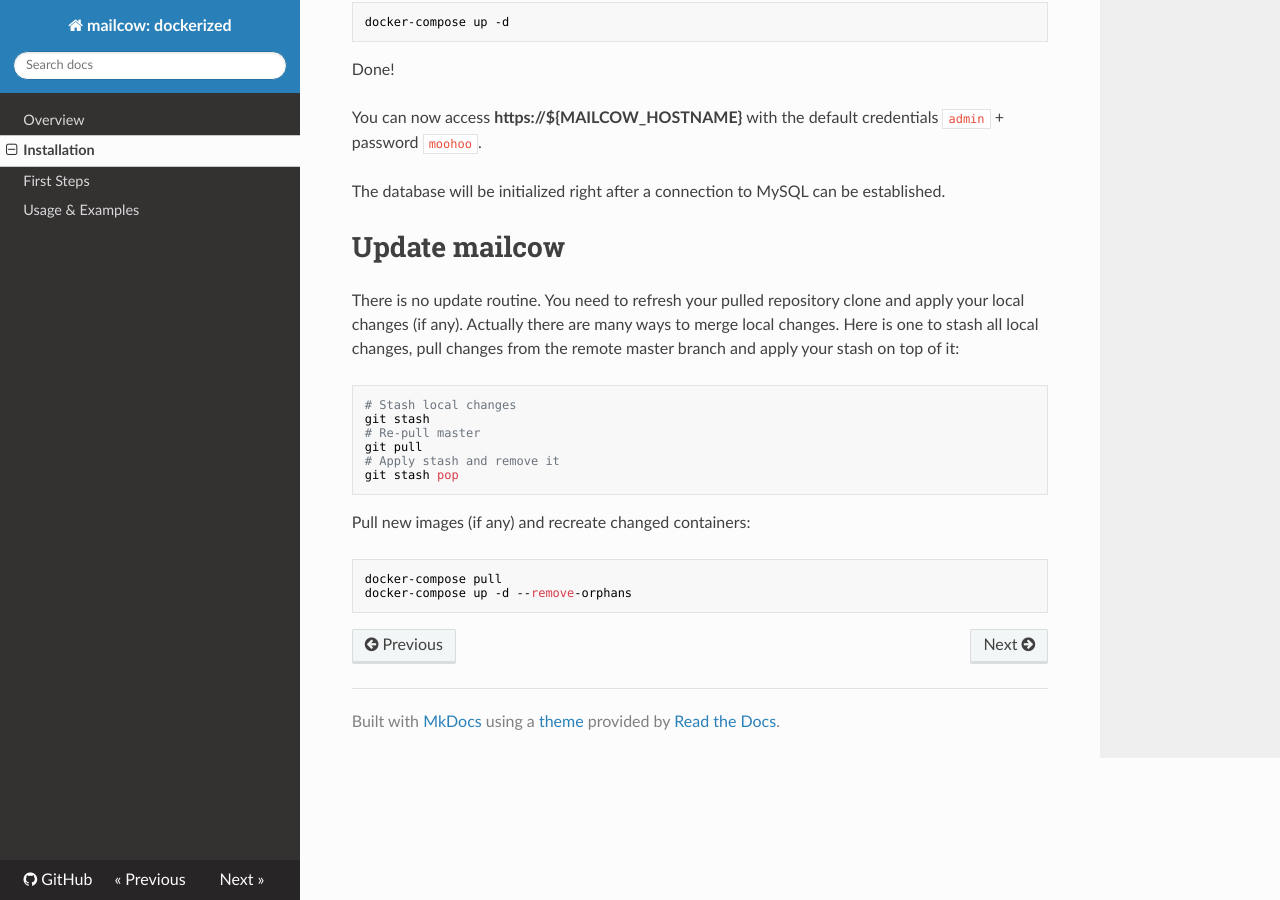
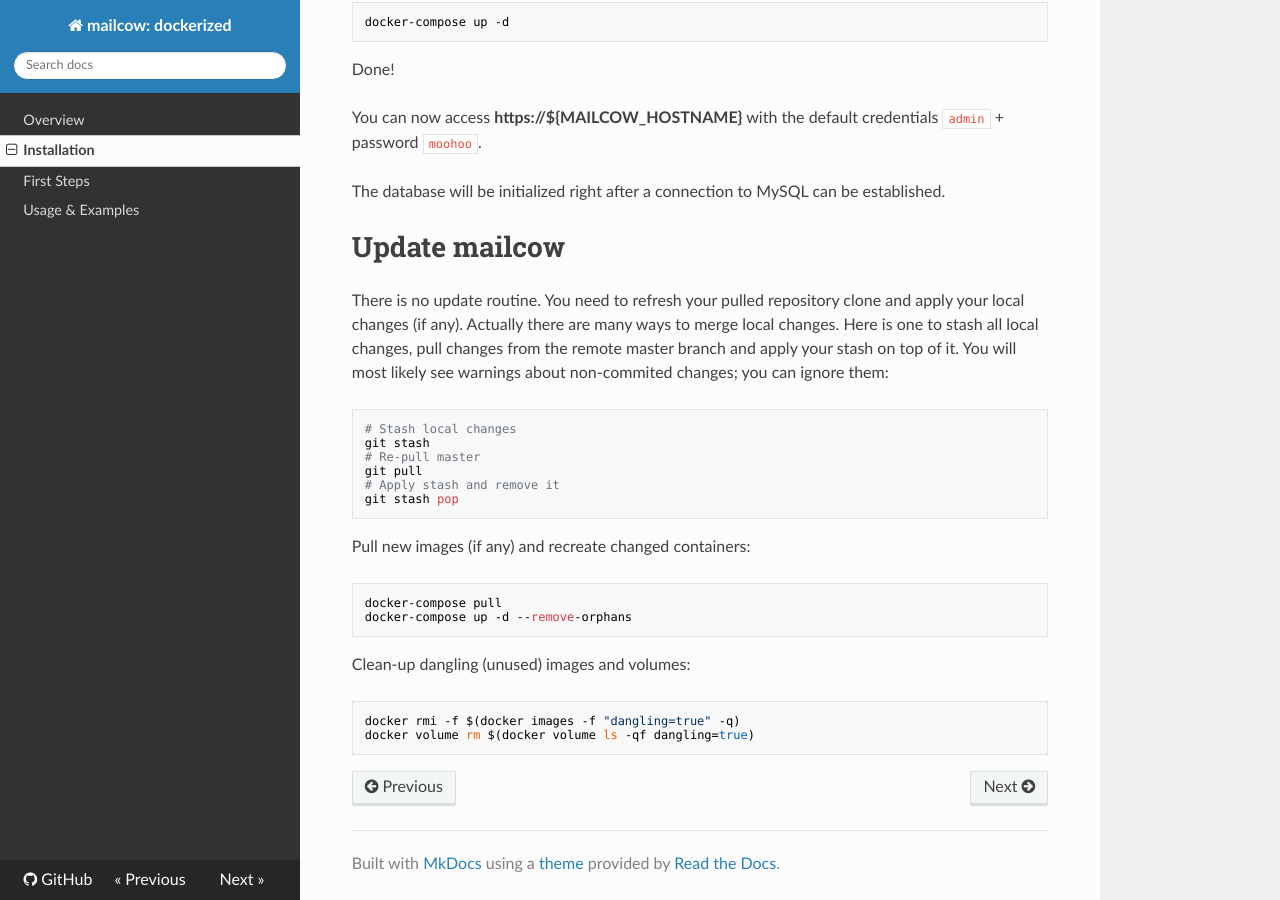
Before and after one commit to Imtiajrex/mailcow-dockerized, an MkDocs documentation site: the page built from docs/install.md, in a window 1280 px wide and 900 px high, scrolled down 808 px. Built offline with MkDocs 1.6.1, drawn with Linux system fonts in a browser that asks for light colours; nearby versions of some CDN libraries; old or Windows-style settings are respelled for this version of MkDocs.

Commit message:
Add clean-up and some more info for update

````diff
--- a/docs/install.md
+++ b/docs/install.md
@@ -38,7 +38,7 @@
 # Update mailcow
 
 There is no update routine. You need to refresh your pulled repository clone and apply your local changes (if any). Actually there are many ways to merge local changes. Here is one to
-stash all local changes, pull changes from the remote master branch and apply your stash on top of it:
+stash all local changes, pull changes from the remote master branch and apply your stash on top of it. You will most likely see warnings about non-commited changes; you can ignore them:
 
 ```
 # Stash local changes
@@ -55,3 +55,10 @@
 docker-compose pull
 docker-compose up -d --remove-orphans
 ```
+
+Clean-up dangling (unused) images and volumes:
+
+```
+docker rmi -f $(docker images -f "dangling=true" -q)
+docker volume rm $(docker volume ls -qf dangling=true)
+```
````
